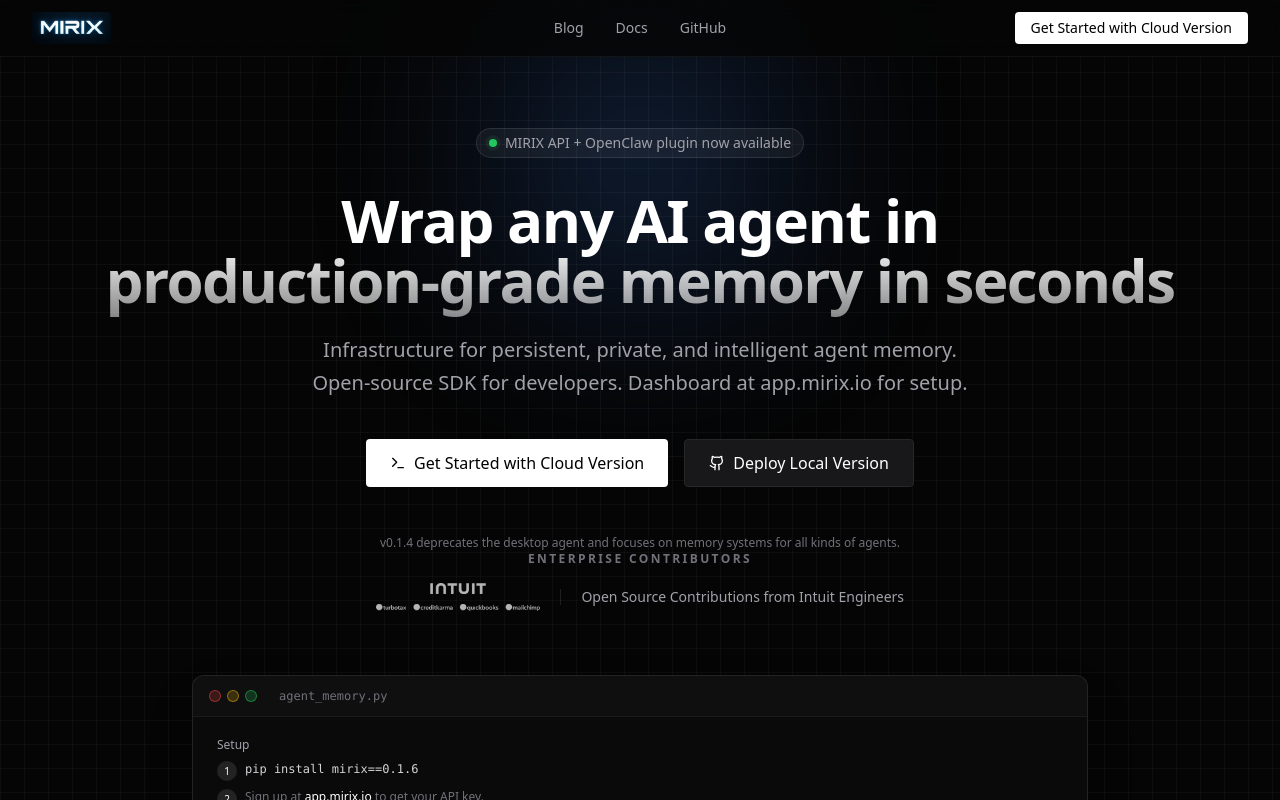
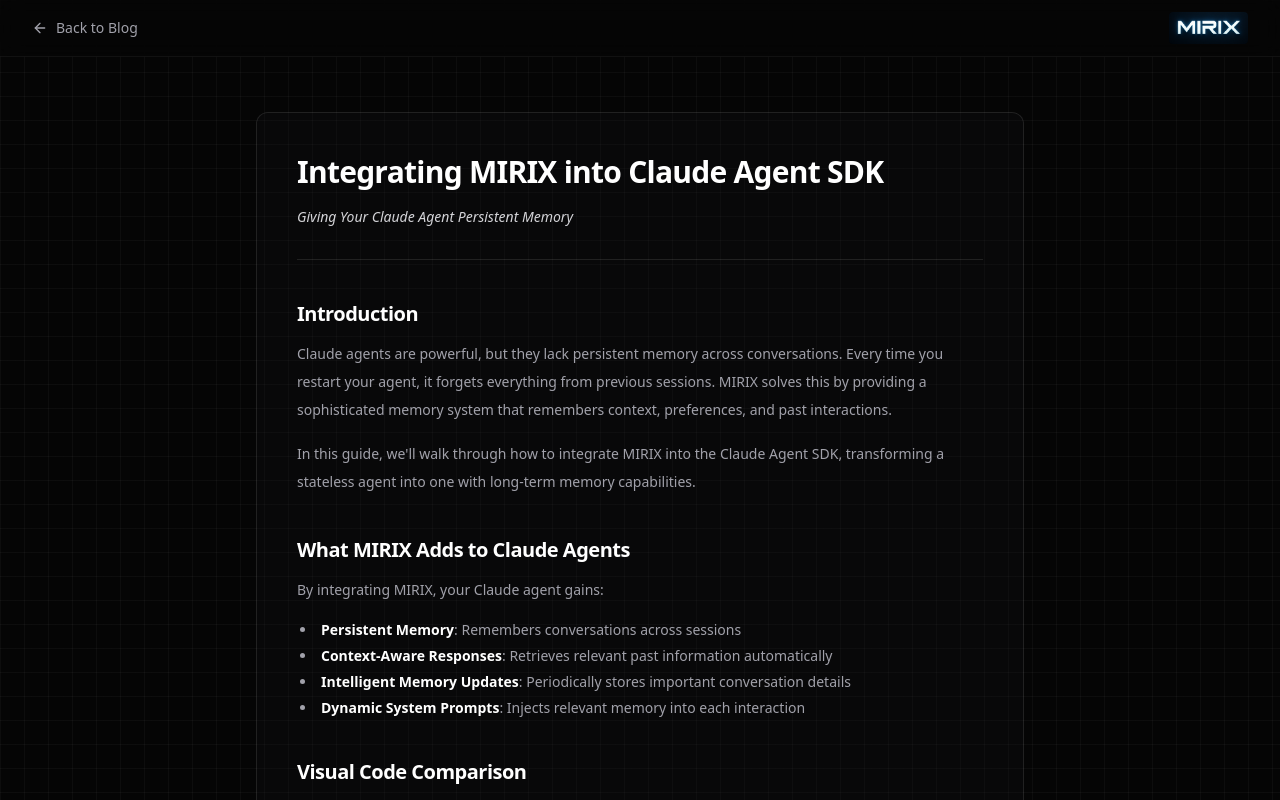
Before and after one commit to Mirix-AI/Mirix-AI.github.io, a React (Create React App) app: page /#/blog/claude-agent-integration in a window 1280 px wide. Shown: the top 800 px of the page. Built offline with nearby package versions, Linux system fonts and the light colour scheme.

Commit message:
update mirix

```diff
--- a/src/BlogPost.tsx
+++ b/src/BlogPost.tsx
@@ -28,7 +28,7 @@
 
   return (
     <div className="min-h-screen bg-[#050505] text-white font-sans selection:bg-white/20">
-      {/* Grid Background */}
+      {/* Grid Background — matches home page */}
       <div className="fixed inset-0 z-0 pointer-events-none">
         <div className="absolute inset-0 bg-[linear-gradient(to_right,#80808012_1px,transparent_1px),linear-gradient(to_bottom,#80808012_1px,transparent_1px)] bg-[size:24px_24px]"></div>
       </div>
@@ -53,8 +53,8 @@
       </nav>
 
       {/* Blog Post Content */}
-      <div className="relative z-10 pt-32 pb-24 px-4">
-        <div className="max-w-4xl mx-auto">
+      <div className="relative z-10 pt-28 pb-24 px-4">
+        <div className="max-w-3xl mx-auto">
           {loading ? (
             <div className="text-center py-20">
               <div className="inline-block animate-spin rounded-full h-12 w-12 border-t-2 border-b-2 border-white/20"></div>
@@ -62,7 +62,7 @@
             </div>
           ) : (
             <motion.article
-              className="prose prose-invert prose-lg max-w-none"
+              className="max-w-none rounded-xl border border-white/10 bg-zinc-900/20 p-6 md:p-10"
               initial={{ opacity: 0, y: 20 }}
               animate={{ opacity: 1, y: 0 }}
               transition={{ duration: 0.5 }}
@@ -70,28 +70,41 @@
               <ReactMarkdown
                 rehypePlugins={[rehypeHighlight]}
                 components={{
-                  // Customize markdown rendering
-                  h1: ({node, children, ...props}) => <h1 className="text-4xl md:text-5xl font-bold text-white mb-6 tracking-tight" {...props}>{children}</h1>,
-                  h2: ({node, children, ...props}) => <h2 className="text-3xl md:text-4xl font-bold text-white mt-12 mb-6 tracking-tight" {...props}>{children}</h2>,
-                  h3: ({node, children, ...props}) => <h3 className="text-2xl md:text-3xl font-bold text-white mt-8 mb-4 tracking-tight" {...props}>{children}</h3>,
-                  h4: ({node, children, ...props}) => <h4 className="text-xl md:text-2xl font-bold text-white mt-6 mb-3" {...props}>{children}</h4>,
-                  p: ({node, ...props}) => <p className="text-zinc-300 leading-relaxed mb-6" {...props} />,
-                  a: ({node, children, ...props}) => <a className="text-white underline hover:text-zinc-300 transition-colors" {...props}>{children}</a>,
-                  ul: ({node, ...props}) => <ul className="text-zinc-300 space-y-2 mb-6 ml-6" {...props} />,
-                  ol: ({node, ...props}) => <ol className="text-zinc-300 space-y-2 mb-6 ml-6" {...props} />,
-                  li: ({node, ...props}) => <li className="text-zinc-300" {...props} />,
-                  code: ({node, inline, ...props}: any) =>
-                    inline ? (
-                      <code className="bg-white/10 text-white px-2 py-0.5 rounded text-sm font-mono" {...props} />
+                  h1: ({node, children, ...props}) => <h1 className="text-3xl font-semibold text-white mb-3 tracking-tight leading-tight" {...props}>{children}</h1>,
+                  h2: ({node, children, ...props}) => <h2 className="text-xl font-semibold text-white mt-10 mb-3 tracking-tight" {...props}>{children}</h2>,
+                  h3: ({node, children, ...props}) => <h3 className="text-lg font-semibold text-white mt-7 mb-2 tracking-tight" {...props}>{children}</h3>,
+                  h4: ({node, children, ...props}) => <h4 className="text-base font-semibold text-white mt-5 mb-2" {...props}>{children}</h4>,
+                  p: ({node, ...props}) => <p className="text-zinc-400 leading-7 mb-4 text-sm" {...props} />,
+                  a: ({node, children, ...props}) => <a className="text-white underline underline-offset-4 decoration-white/30 hover:text-zinc-300 transition-colors" {...props}>{children}</a>,
+                  ul: ({node, ...props}) => <ul className="text-zinc-400 space-y-1.5 mb-5 ml-5 list-disc text-sm" {...props} />,
+                  ol: ({node, ...props}) => <ol className="text-zinc-400 space-y-1.5 mb-5 ml-5 list-decimal text-sm" {...props} />,
+                  li: ({node, ...props}) => <li className="text-zinc-400 pl-1" {...props} />,
+                  code: ({node, className, children, ...props}: any) => {
+                    const codeText = String(children ?? '');
+                    const isCodeBlock = Boolean(className && className.includes('language-')) || codeText.includes('\n');
+
+                    return isCodeBlock ? (
+                      <code
+                        className={`block bg-transparent text-zinc-300 px-5 py-0 overflow-x-auto text-sm leading-7 font-mono ${className || ''}`}
+                        {...props}
+                      >
+                        {children}
+                      </code>
                     ) : (
-                      <code className="block bg-[#0A0A0A] text-zinc-300 p-4 rounded-lg overflow-x-auto text-sm font-mono" {...props} />
-                    ),
+                      <code
+                        className="bg-white/10 text-white px-1.5 py-0.5 rounded text-sm font-mono"
+                        {...props}
+                      >
+                        {children}
+                      </code>
+                    );
+                  },
                   pre: ({node, ...props}) => <pre className="bg-[#0A0A0A] rounded-lg overflow-hidden mb-6 border border-white/10" {...props} />,
-                  blockquote: ({node, ...props}) => <blockquote className="border-l-4 border-white/20 pl-4 italic text-zinc-400 my-6" {...props} />,
-                  hr: ({node, ...props}) => <hr className="border-white/10 my-8" {...props} />,
-                  strong: ({node, ...props}) => <strong className="text-white font-bold" {...props} />,
+                  blockquote: ({node, ...props}) => <blockquote className="border-l-4 border-white/20 pl-4 italic text-zinc-400 my-5 text-sm" {...props} />,
+                  hr: ({node, ...props}) => <hr className="border-white/10 my-7" {...props} />,
+                  strong: ({node, ...props}) => <strong className="text-white font-semibold" {...props} />,
                   em: ({node, ...props}) => <em className="text-zinc-300 italic" {...props} />,
-                  img: ({node, alt, ...props}) => <img alt={alt || ''} className="rounded-lg border border-white/10 my-8" {...props} />,
+                  img: ({node, alt, ...props}) => <img alt={alt || ''} className="rounded-lg border border-white/10 my-6" {...props} />,
                 }}
               >
                 {content}
--- a/src/index.tsx
+++ b/src/index.tsx
@@ -1,6 +1,6 @@
 import React from 'react';
 import ReactDOM from 'react-dom/client';
-import { BrowserRouter, Routes, Route } from 'react-router-dom';
+import { HashRouter, Routes, Route } from 'react-router-dom';
 import './index.css';
 import App from './App';
 import Blog from './Blog';
@@ -11,12 +11,12 @@
 );
 root.render(
   <React.StrictMode>
-    <BrowserRouter>
+    <HashRouter>
       <Routes>
         <Route path="/" element={<App />} />
         <Route path="/blog" element={<Blog />} />
         <Route path="/blog/:slug" element={<BlogPost />} />
       </Routes>
-    </BrowserRouter>
+    </HashRouter>
   </React.StrictMode>
 );
```
